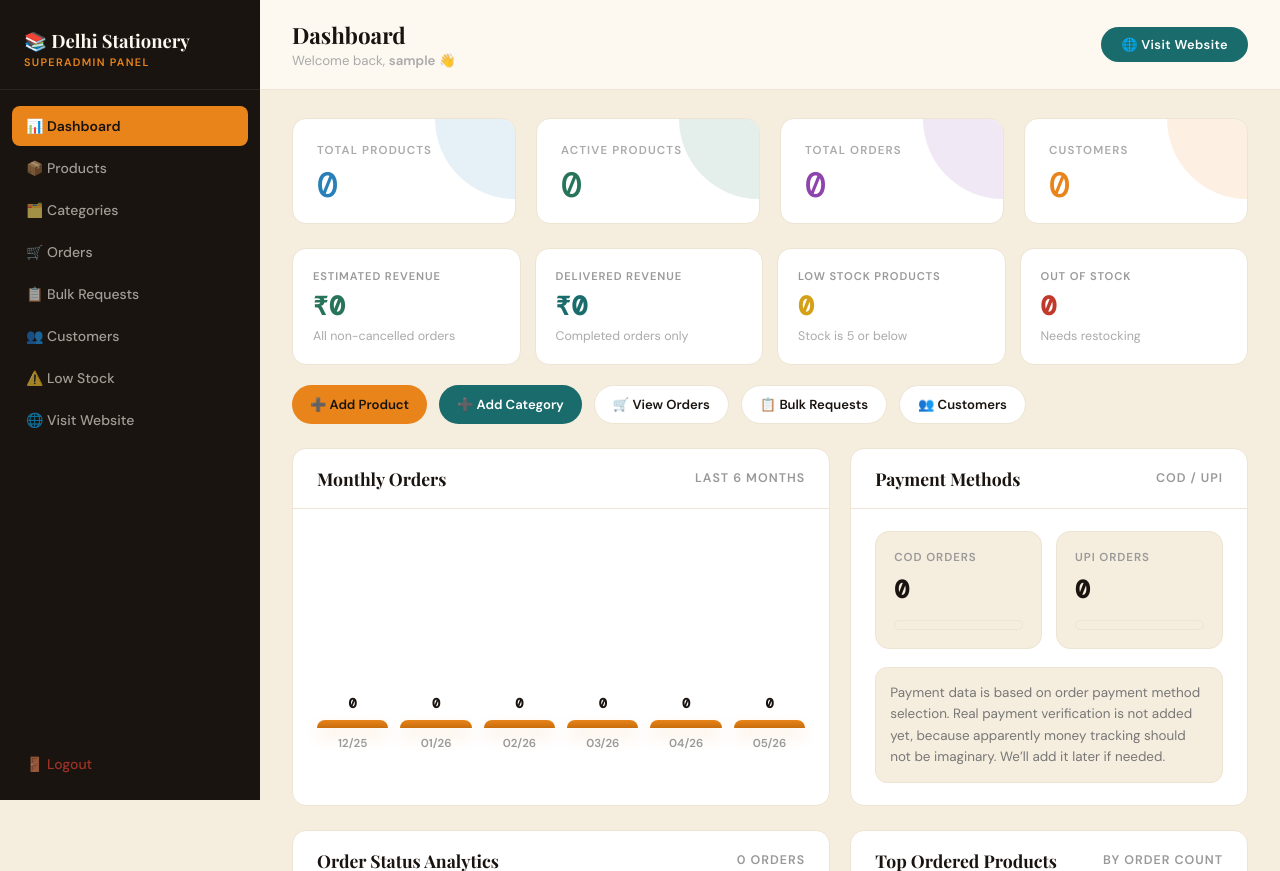
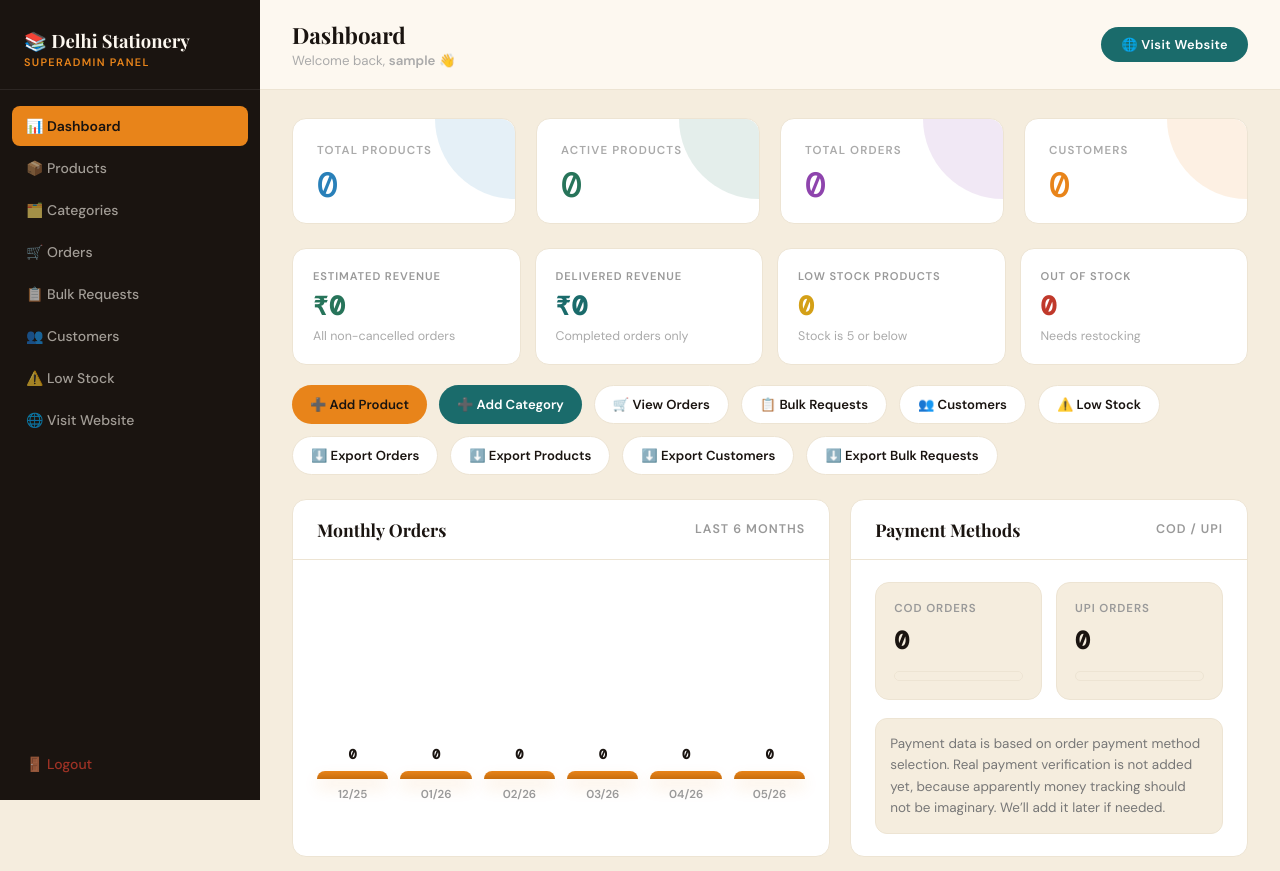
Before and after one commit to sartaj05/Stationery_Store, a Django app: page /accounts/superadmin/dashboard/ in a window 1280 px wide. Shown: the top 871 px of the page. Run offline with Django 5.2, Linux system fonts and the light colour scheme; the visitor is signed in with stand-in values (Sample User, id 1); data comes from the database, SQL or seed files in the repository; data that the repository does not hold is empty.

Commit message:
Add CSV export buttons to superadmin templates

```diff
--- a/templates/accounts/superadmin_bulk_request_list.html
+++ b/templates/accounts/superadmin_bulk_request_list.html
@@ -336,6 +336,10 @@
                 <h2>Bulk Order Enquiries</h2>
                 <p>Search requests, filter by status and open details for follow-up.</p>
             </div>
+
+            <a href="{% url 'superadmin_export_bulk_requests_csv' %}" class="action-btn light">
+                ⬇️ Export CSV
+            </a>
         </section>
 
         <section class="filter-panel">
--- a/templates/accounts/superadmin_customer_list.html
+++ b/templates/accounts/superadmin_customer_list.html
@@ -335,6 +335,10 @@
                 <h2>Customer Management</h2>
                 <p>Search customers, view their orders, and activate or deactivate accounts.</p>
             </div>
+
+            <a href="{% url 'superadmin_export_customers_csv' %}" class="action-btn light">
+                ⬇️ Export CSV
+            </a>
         </section>
 
         <section class="filter-panel">
--- a/templates/accounts/superadmin_dashboard.html
+++ b/templates/accounts/superadmin_dashboard.html
@@ -435,6 +435,26 @@
             <a href="{% url 'superadmin_customer_list' %}" class="quick-btn light">
                 👥 Customers
             </a>
+
+            <a href="{% url 'superadmin_low_stock_list' %}" class="quick-btn light">
+                ⚠️ Low Stock
+            </a>
+
+            <a href="{% url 'superadmin_export_orders_csv' %}" class="quick-btn light">
+                ⬇️ Export Orders
+            </a>
+
+            <a href="{% url 'superadmin_export_products_csv' %}" class="quick-btn light">
+                ⬇️ Export Products
+            </a>
+
+            <a href="{% url 'superadmin_export_customers_csv' %}" class="quick-btn light">
+                ⬇️ Export Customers
+            </a>
+
+            <a href="{% url 'superadmin_export_bulk_requests_csv' %}" class="quick-btn light">
+                ⬇️ Export Bulk Requests
+            </a>
         </section>
 
         <!-- Analytics -->
--- a/templates/accounts/superadmin_order_list.html
+++ b/templates/accounts/superadmin_order_list.html
@@ -346,6 +346,10 @@
                 <h2>Order Management</h2>
                 <p>Search orders, filter by status and open order details.</p>
             </div>
+
+            <a href="{% url 'superadmin_export_orders_csv' %}" class="action-btn light">
+                ⬇️ Export CSV
+            </a>
         </section>
 
         <section class="filter-panel">
--- a/templates/accounts/superadmin_product_list.html
+++ b/templates/accounts/superadmin_product_list.html
@@ -407,6 +407,10 @@
                 <a href="{% url 'superadmin_category_create' %}" class="action-btn secondary">
                     ➕ Add Category
                 </a>
+
+                <a href="{% url 'superadmin_export_products_csv' %}" class="action-btn light">
+                    ⬇️ Export CSV
+                </a>
             </div>
         </section>
 
```
